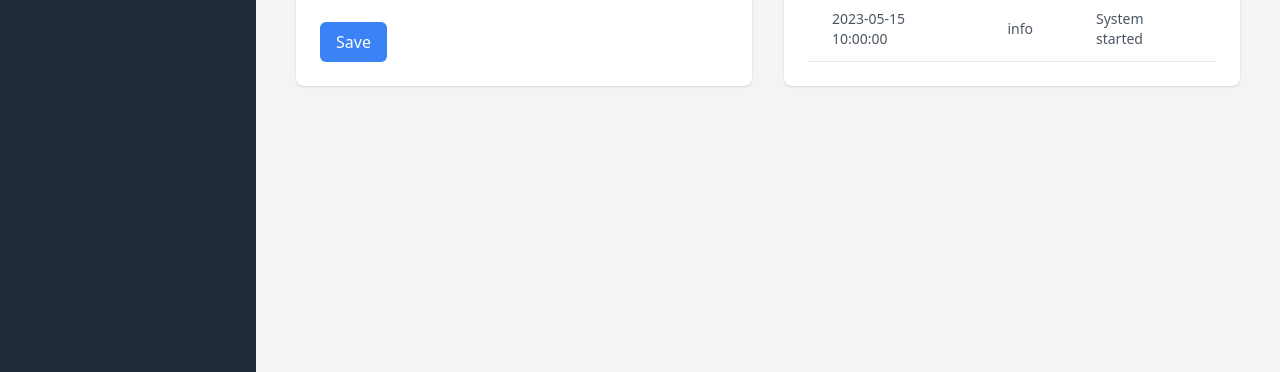
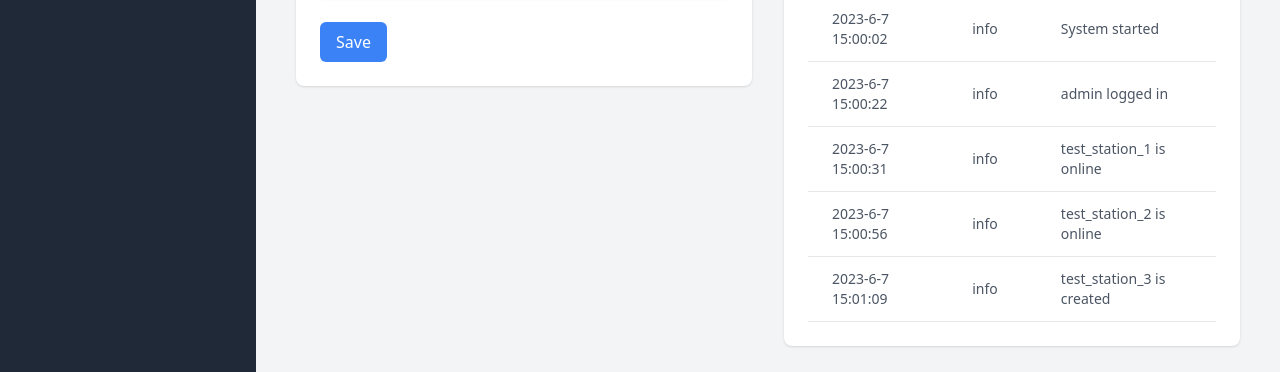
Before and after one commit to lng2020/geata, a Vue app in the folder web/: page /user in a window 1280 px wide. Shown: the part 418-790 px from the top of the page. Built offline with nearby package versions, Linux system fonts and the light colour scheme; no server answers; sample sign-in values are in the browser's storage.

Commit message:
Add more logs

```diff
--- a/web/src/views/Management.vue
+++ b/web/src/views/Management.vue
@@ -170,7 +170,12 @@ const startDate = ref('')
 const endDate = ref('')
 logs.value = [
   { id: 1, date: '2024-6-7', user: 'admin', action: 'Login' },
-  { id: 2, date: '2024-6-7', user: 'admin', action: 'Logout' }
+  { id: 2, date: '2024-6-7', user: 'admin', action: 'Logout' },
+  { id: 3, date: '2024-6-7', user: 'admin', action: 'Login' },
+  { id: 4, date: '2024-6-7', user: 'test_user_1', action: 'Login'},
+  { id: 5, date: '2024-6-7', user: 'test_user_1', action: 'Logout'},
+  { id: 6, date: '2024-6-7', user: 'test_user_2', action: 'Login'},
+  { id: 7, date: '2024-6-7', user: 'test_user_2', action: 'Logout'},
 ]
 
 const fetchUsers = async () => {
--- a/web/src/views/User.vue
+++ b/web/src/views/User.vue
@@ -171,9 +171,11 @@ const logLevel = ref<string>('info')
 const logStartDate = ref<string>('')
 const logEndDate = ref<string>('')
 const logs = ref<Log[]>([
-  { id: 1, timestamp: '2023-05-15 10:00:00', level: 'info', message: 'System started' },
-  { id: 2, timestamp: '2023-05-15 11:30:00', level: 'warning', message: 'Low disk space' },
-  { id: 3, timestamp: '2023-05-15 13:45:00', level: 'error', message: 'Connection lost' }
+  { id: 1, timestamp: '2023-6-7 15:00:02', level: 'info', message: 'System started' },
+  { id: 2, timestamp: '2023-6-7 15:00:22', level: 'info', message: 'admin logged in' },
+  { id: 3, timestamp: '2023-6-7 15:00:31', level: 'info', message: 'test_station_1 is online' },
+  { id: 4, timestamp: '2023-6-7 15:00:56', level: 'info', message: "test_station_2 is online"},
+  { id: 5, timestamp: '2023-6-7 15:01:09', level: 'info', message: 'test_station_3 is created'},
 ])
 
 const filteredLogs = computed(() => {
```
